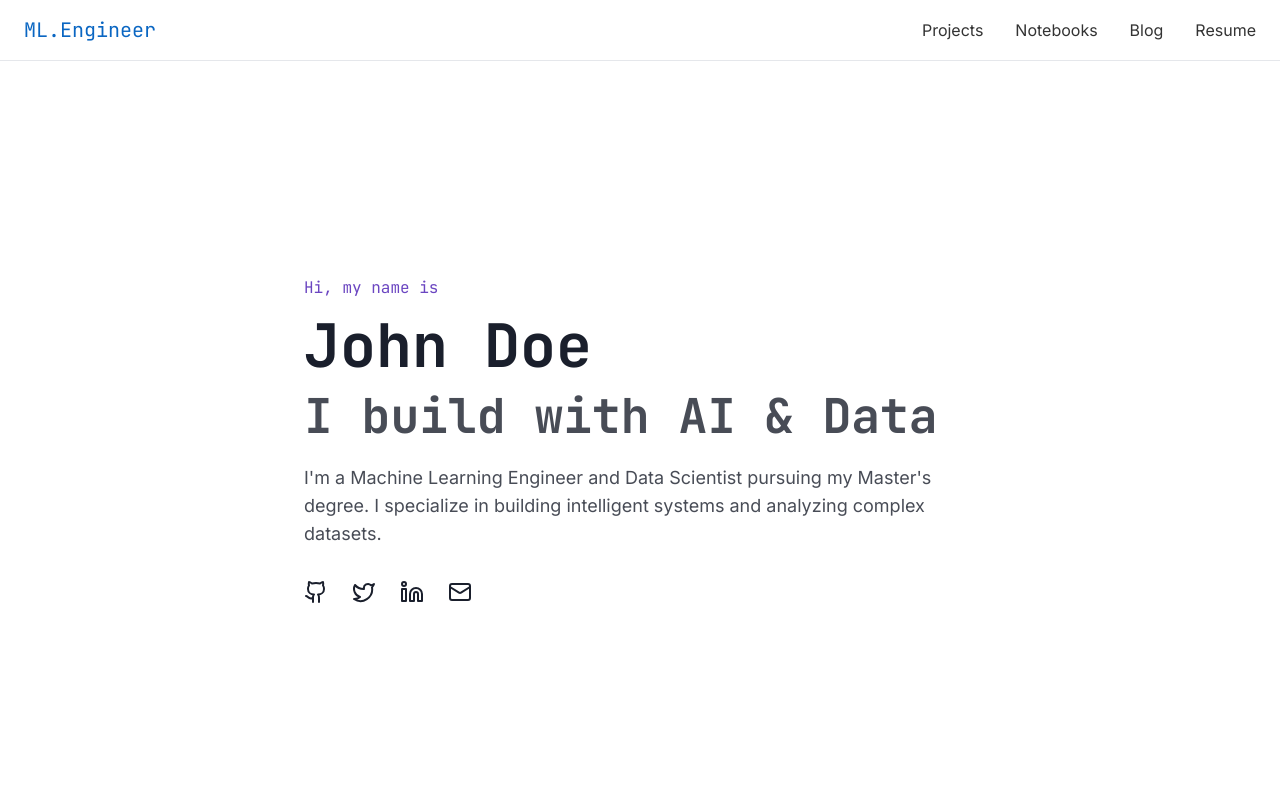
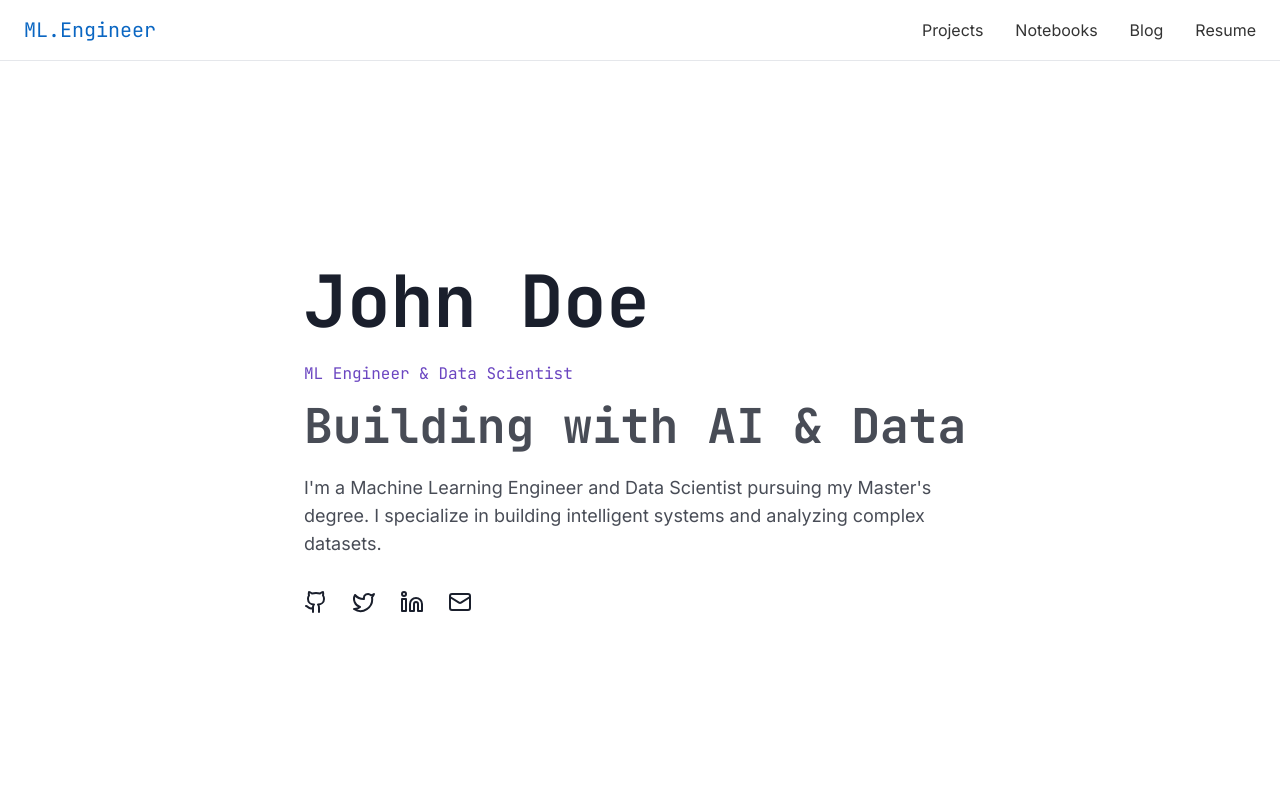
Before and after one commit to harshit-py/harshit-py.github.io, a React (Vite) app: page / in a window 1280 px wide. Shown: the top 800 px of the page. Built offline with nearby package versions, Linux system fonts and the light colour scheme.

Commit message:
Update hero section display and colors
Modified the hero section to display the name immediately without requiring a click. Adjusted the color scheme for improved aesthetics.
[skip gpt_engineer]

```diff
--- a/src/components/Hero.tsx
+++ b/src/components/Hero.tsx
@@ -4,12 +4,12 @@ export const Hero = () => {
   return (
     <section className="min-h-screen flex items-center justify-center px-6 pt-20">
       <div className="max-w-4xl animate-fade-in">
-        <p className="font-mono text-[#6B46C1] mb-4">Hi, my name is</p>
-        <h1 className="text-4xl md:text-6xl font-bold text-[#1A1F2C] mb-4">
+        <h1 className="text-5xl md:text-7xl font-bold text-[#1A1F2C] mb-6">
           John Doe
         </h1>
+        <p className="font-mono text-[#6B46C1] mb-4">ML Engineer & Data Scientist</p>
         <h2 className="text-3xl md:text-5xl font-bold text-[#1A1F2C]/80 mb-6">
-          I build with AI & Data
+          Building with AI & Data
         </h2>
         <p className="text-lg text-[#1A1F2C]/80 mb-8 max-w-2xl">
           I'm a Machine Learning Engineer and Data Scientist pursuing my Master's degree.
```
